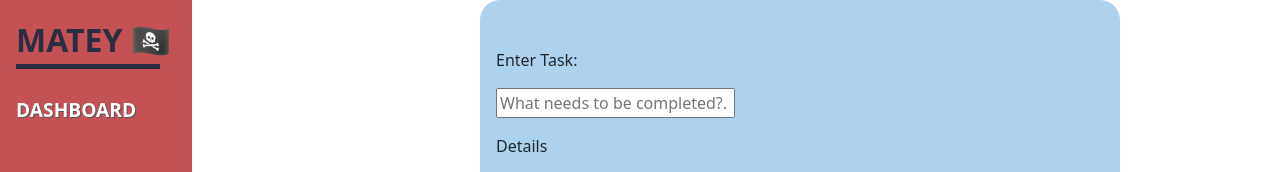
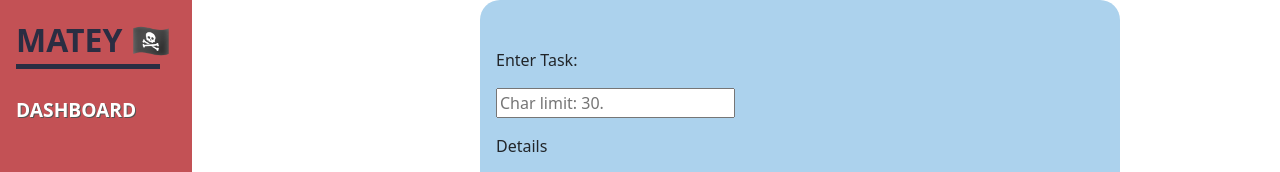
Before and after one commit to m-bocelli/matey, a Next.js app in the folder client/: page /tasksPage in a window 1280 px wide. Both pictures are taken after a click on the button "+ CREATE TASK". Shown: the top 172 px of the page. Built offline with nearby package versions, Linux system fonts and the light colour scheme; no server answers.

Commit message:
Added char limit, passed in pointsValue to the formData object

```diff
--- a/client/app/components/TaskForm/CreateTask.jsx
+++ b/client/app/components/TaskForm/CreateTask.jsx
@@ -27,11 +27,21 @@ function CreateTask() {
     const taskDetails = document.getElementById('task_details').value;
     const dueDate = document.getElementById('task_due').value;
 
+    let pointsValue = 0;
+    if (frequency === "weekly") {
+      pointsValue = 15;
+    } else if (frequency === "monthly") {
+      pointsValue = 25;
+    } else if (frequency === "daily") {
+      pointsValue = 5;
+    }
+
     const formData = {
         taskName,
         taskDetails,
         dueDate: dueDate,
         frequency: selectedFrequency,
+        pointsValue
       };
 
     // COMMENT: this chunk is where we'd put the api endpoint
@@ -66,7 +76,8 @@ function CreateTask() {
             id="task_name"
             type="text"
             name="name_field1"
-            placeholder="What needs to be completed?."
+            placeholder="Char limit: 30."
+            maxLength={30}
           />
           <label htmlFor="Details">Details</label>
           <input
@@ -74,6 +85,7 @@ function CreateTask() {
             type="text"
             name="name_field2"
             placeholder="What needs to be completed?."
+            maxLength={250}
           /><label htmlFor="Details">Due Date</label>
           <input
             id="task_due"
```
